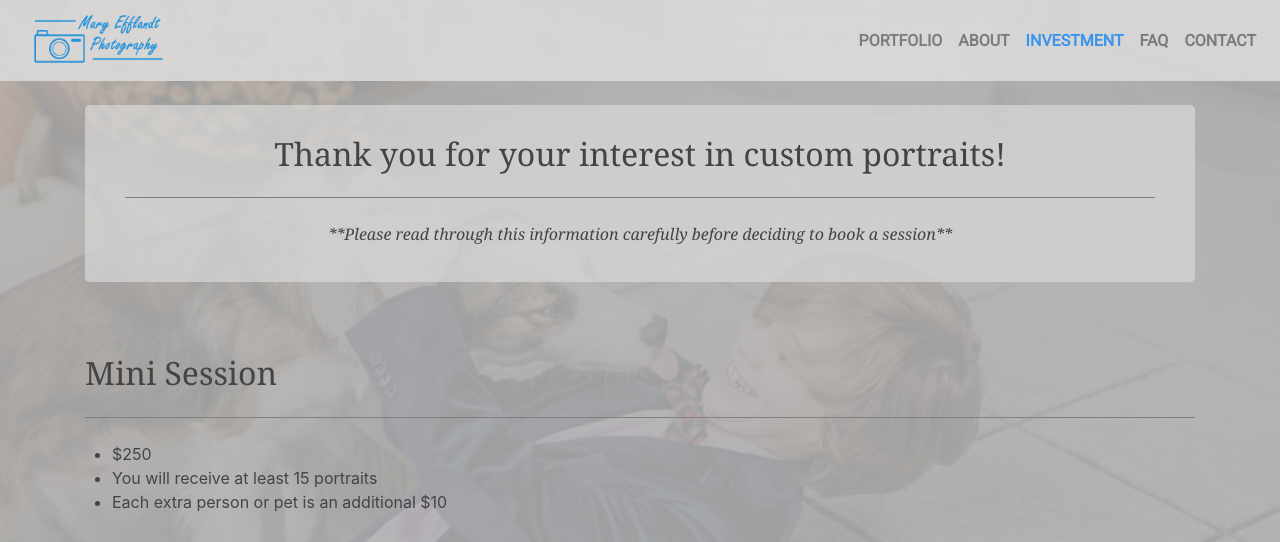
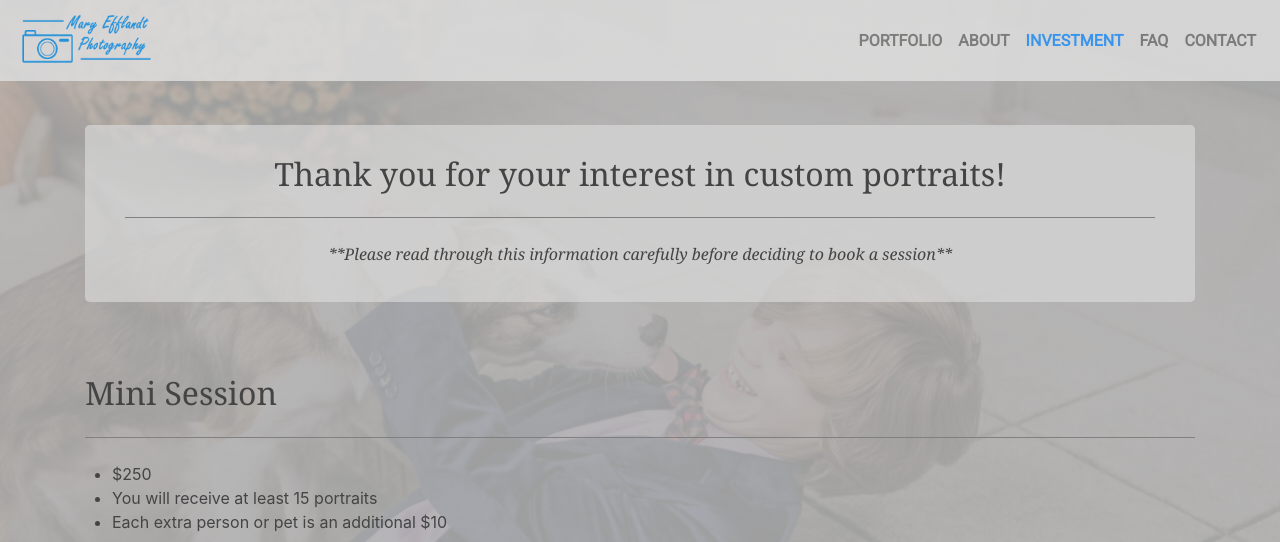
Before and after one commit to byron42/me-photography, a PHP site: page /investment.html in a window 1280 px wide. Shown: the top 542 px of the page. Run offline with PHP 8.4, Linux system fonts and the light colour scheme; some libraries are stand-ins or nearby versions.

Commit message:
got it mostly straightened out! -added class to main brand icon, added padding to it -also added some space to the top of investment jumbotron header

```diff
--- a/about.html
+++ b/about.html
@@ -19,7 +19,7 @@
 </head>
 <body>
   <nav class="navbar navbar-expand-md navbar-light bg-light fixed-top right navbar-custom pad-correct">
-    <a href="index.html"><img src="images/logo.png" alt="Logo" style="width:150px;"></a>
+    <a href="index.html"><img class="main-logo" src="images/logo.png" alt="Logo"></a>
     <button class="navbar-toggler" type="button" data-toggle="collapse" data-target="#navbarsExampleDefault"
       aria-controls="navbarsExampleDefault" aria-expanded="false" aria-label="Toggle navigation">
       <span class="navbar-toggler-icon"></span>
--- a/contact.html
+++ b/contact.html
@@ -20,7 +20,7 @@
 
 <body id="body">
   <nav class="navbar navbar-expand-md navbar-light bg-light fixed-top right navbar-custom pad-correct">
-    <a href="index.html"><img src="images/logo.png" alt="Logo" style="width:150px;"></a>
+    <a href="index.html"><img class="main-logo" src="images/logo.png" alt="Logo"></a>
     <button class="navbar-toggler" type="button" data-toggle="collapse" data-target="#navbarsExampleDefault"
       aria-controls="navbarsExampleDefault" aria-expanded="false" aria-label="Toggle navigation">
       <span class="navbar-toggler-icon"></span>
--- a/css/Content.css
+++ b/css/Content.css
@@ -125,6 +125,10 @@ p {
 	font-size: 2.5em;
 }
 
+.investment-pad {
+	margin-top: 20px;
+}
+
 .circle-icon {
 	width: 145px;
 	position: relative;
--- a/css/Style.css
+++ b/css/Style.css
@@ -62,6 +62,11 @@ p {
 	color: DodgerBlue;
 	font-weight: bold;
 	font-size: 2.5em;
+}
+
+.main-logo {
+	margin-left: -12px;
+	width:150px;
 }
 
 
--- a/faq.html
+++ b/faq.html
@@ -18,7 +18,7 @@
 </head>
 <body id="body">
 	<nav class="navbar navbar-expand-md navbar-light bg-light fixed-top right navbar-custom pad-correct">
-		<a href="index.html"><img src="images/logo.png" alt="Logo" style="width:150px;"></a>
+		<a href="index.html"><img class="main-logo" src="images/logo.png" alt="Logo"></a>
 		<button class="navbar-toggler" type="button" data-toggle="collapse" data-target="#navbarsExampleDefault"
 			aria-controls="navbarsExampleDefault" aria-expanded="false" aria-label="Toggle navigation">
 			<span class="navbar-toggler-icon"></span>
--- a/index.html
+++ b/index.html
@@ -39,7 +39,7 @@
 
   <!-- topbar area -->
   <nav class="navbar navbar-expand-md navbar-light bg-light fixed-top right navbar-custom">
-    <a href="index.html"><img src="images/logo.png" alt="Logo" style="width:150px;"></a>
+    <a href="index.html"><img class="main-logo" src="images/logo.png" alt="Logo" style="width:150px;"></a>
     <button class="navbar-toggler" type="button" data-toggle="collapse" data-target="#navbarsExampleDefault"
       aria-controls="navbarsExampleDefault" aria-expanded="false" aria-label="Toggle navigation">
       <span class="navbar-toggler-icon"></span>
--- a/investment.html
+++ b/investment.html
@@ -20,7 +20,7 @@
 
 <body>
 	<nav class="navbar navbar-expand-md navbar-light bg-light fixed-top right navbar-custom pad-correct">
-		<a href="index.html"><img src="images/logo.png" alt="Logo" style="width:150px;"></a>
+		<a href="index.html"><img class="main-logo" src="images/logo.png" alt="Logo"></a>
 		<button class="navbar-toggler" type="button" data-toggle="collapse" data-target="#navbarsExampleDefault"
 			aria-controls="navbarsExampleDefault" aria-expanded="false" aria-label="Toggle navigation">
 			<span class="navbar-toggler-icon"></span>
@@ -49,7 +49,7 @@
 	<!-- MAIN CONTENT STARTS HERE -->
 	<main class="container custom-nav-pad content-fade">
 
-		<div class="jumbotron jumbotron-heading-box">
+		<div class="jumbotron jumbotron-heading-box investment-pad">
 			<h1 class="display-5 text-center">Thank you for your interest in custom portraits!
 			</h1>
 			<hr class="my-4" size="7">
```
